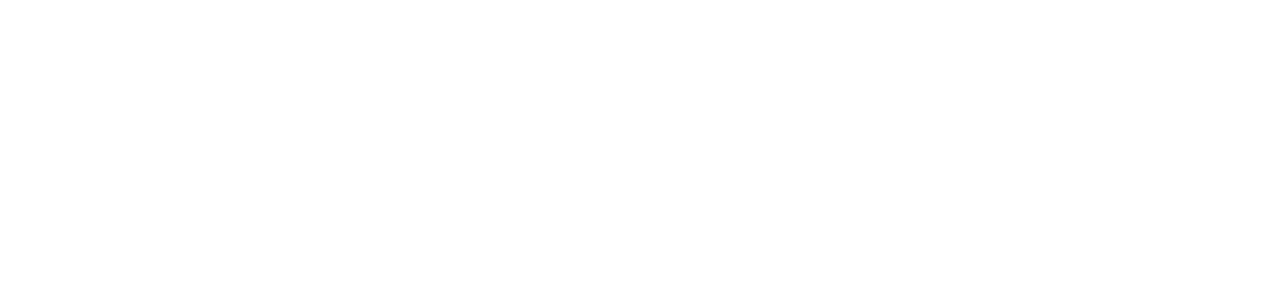
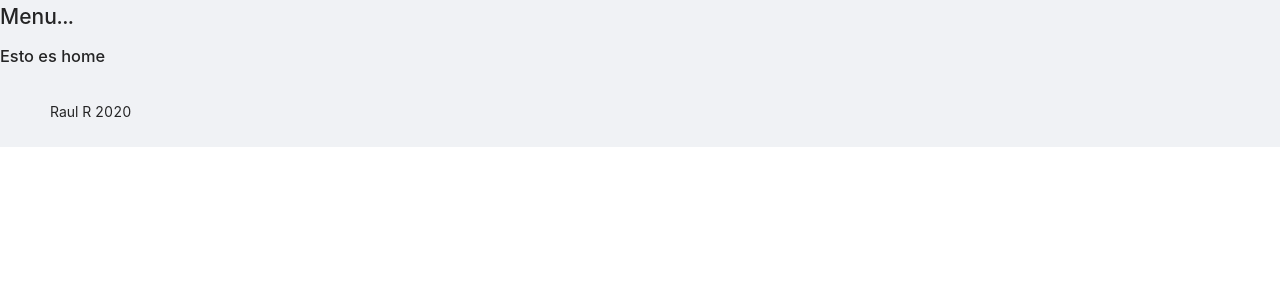
Before and after one commit to raulgustv/web-personal-client, a React (Create React App) app: page / in a window 1280 px wide. Shown: the top 300 px of the page. Built offline with nearby package versions, Linux system fonts and the light colour scheme.

Commit message:
Routing works
Routing

```diff
--- a/src/Layouts/LayoutBasic.js
+++ b/src/Layouts/LayoutBasic.js
@@ -1,16 +1,37 @@
-import React from 'react'
+import React from 'react';
+import {Route} from 'react-router-dom';
 import { Layout } from 'antd';
 
-export default function LayoutBasic() {
+import './LayoutBasic.scss';
+
+export default function LayoutBasic(props) {
+   // console.log(props);
+
+    const{routes} = props;
+    const {Content, Footer} = Layout;
+
     return (
-        <div>
+
             <Layout>
-                <h2>Menu Sider</h2>
-                <div>
-                    Contenido....
-                </div>
-                <h5>Footer...</h5>
+                <h2>Menu...</h2>
+                <Layout>
+                    <Content>
+                        <LoadRoutes routes={routes} />
+                    </Content>
+                    <Footer>Raul R 2020</Footer>
+                </Layout>
             </Layout>
-        </div>
+
     )
 }
+
+function LoadRoutes({routes}){
+    return routes.map((route,index) =>(
+        <Route
+            key={index}
+            path={route.path}
+            exact = {route.exact}
+            component={route.component}
+        />
+    ));
+}
--- a/src/config/routes.js
+++ b/src/config/routes.js
@@ -1,10 +1,15 @@
 
 //Layout
 import LayoutAdmin from '../Layouts/LayoutAdmin';
+import LayoutBasic from '../Layouts/LayoutBasic';
 
 //Admin Pages
 import AdminHome from '../pages/Admin';
 import AdminSignIn from '../pages/Admin/SignIn';
+
+//Pages
+import Home from '../pages/Home';
+import Contact from '../pages/Contact';
 
 const routes = [
     {
@@ -22,6 +27,24 @@
                 component: AdminSignIn,
                 exact: true
             }
+
+        ]
+    },
+    {
+        path: "/",
+        component: LayoutBasic,
+        exact: false,
+        routes:[
+            {
+                path: "/",
+                component: Home,
+                exact: true
+            },
+            {
+                path: "/contact",
+                component: Contact,
+                exact: true
+            }
         ]
     }
 ];
```
Also changed, not shown: src/Layouts/LayoutBasic.scss (added).
